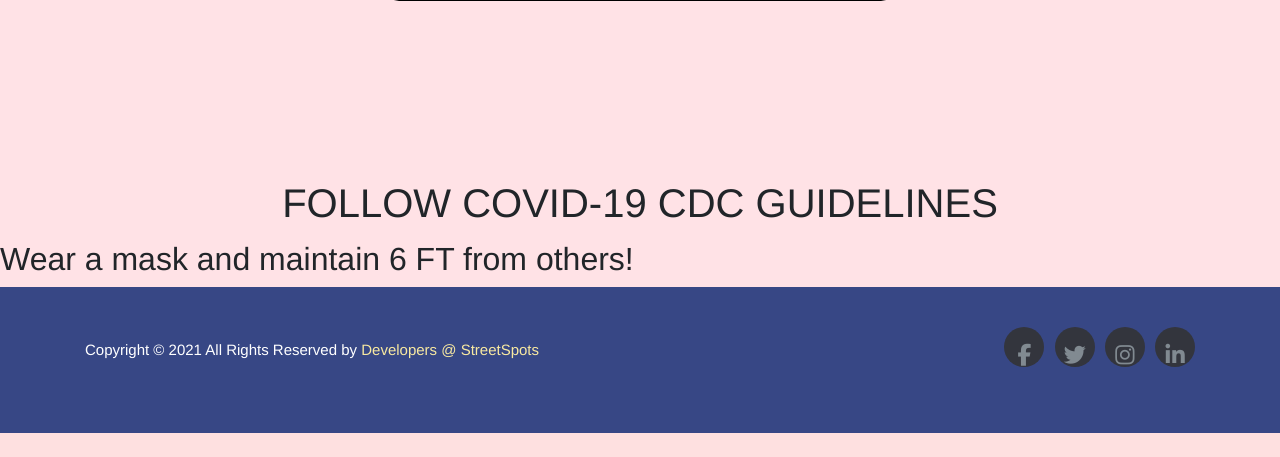
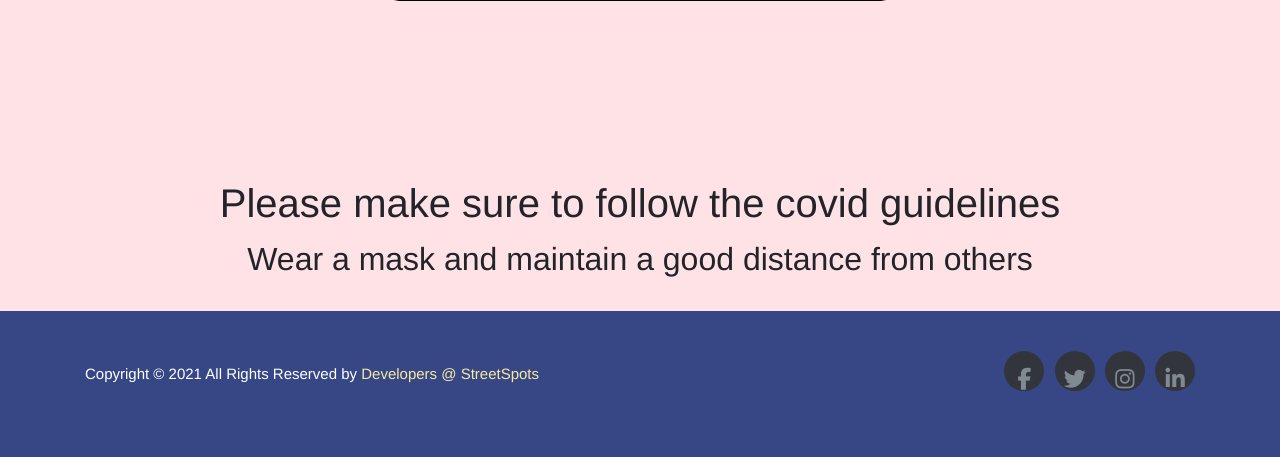
Before and after one commit to aditya-5/StreetSpots, a PHP site: page /vendor in a window 1280 px wide. Shown: the part 602-1059 px from the top of the page. Before the commit the page ends 1035 px from the top, so only its background shows below. Run offline with PHP 8.4, Linux system fonts and the light colour scheme; the visitor is signed in with stand-in values (Sample User, id 1); some libraries are stand-ins or nearby versions.

Commit message:
Added screenshots for the submission

```diff
--- a/vendor.php
+++ b/vendor.php
@@ -80,10 +80,10 @@ if(!isset($_SESSION['loggedin']) && $_SESSION['loggedin']==false){
  	</div>
 
 
-
+<center>
     <h1>   </h1>
-    <h1>FOLLOW COVID-19 CDC GUIDELINES</h1>
-    <h2>Wear a mask and maintain 6 FT from others!</h2>
+    <h1>Please make sure to follow the covid guidelines</h1>
+    <h2>Wear a mask and maintain a good distance from others</h2></center><br>
 
 
 
```
Also changed, not shown: gallery/addvendor.png (added), gallery/homepage.png (added), gallery/login.png (added), gallery/register.png (added), gallery/vendor.png (added).
